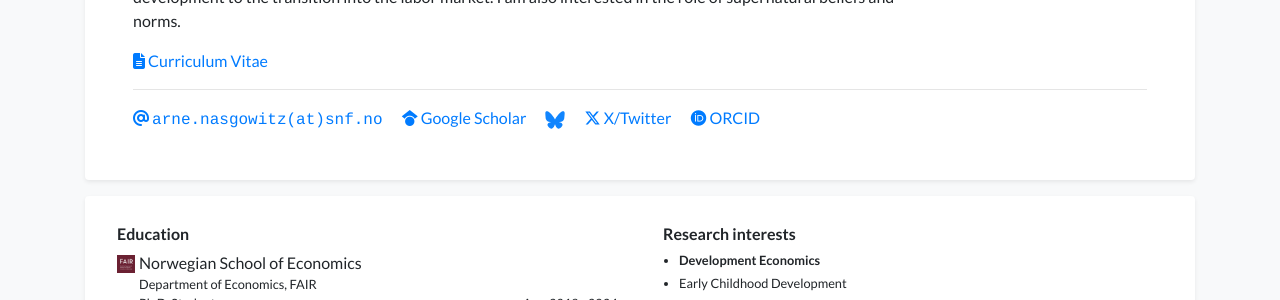
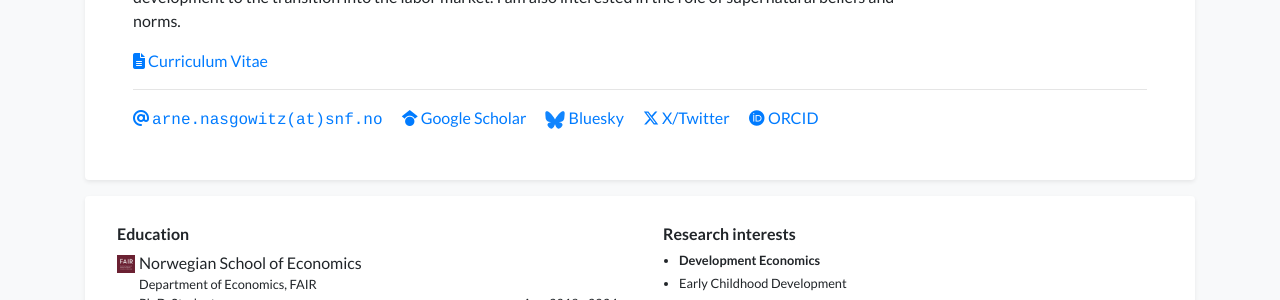
Before and after one commit to arne-nasgowitz/arne-nasgowitz.github.io, a Jekyll site: the page built from index.html, in a window 1280 px wide and 1143 px high. Shown: the part 351-651 px from the top of the window. Built offline with Jekyll 4.4.1, drawn with Linux system fonts in a browser that asks for light colours; nearby versions of some CDN libraries; a style sheet for code colours, icons or effects is not loaded.

Commit message:
Update profile_card.html
add bluesky label

```diff
--- a/_includes/widgets/profile_card.html
+++ b/_includes/widgets/profile_card.html
@@ -72,7 +72,7 @@
 
                         {% if site.data.profile.bluesky %}
                         <a class="pr-3 no-break" target="_blank" href="https://bsky.app/profile/{{ site.data.profile.bluesky }}">
-                            <img src="{{ site.baseurl }}/assets/images/badges/bluesky.svg" alt="Bluesky" width="20px">
+                            <img src="{{ site.baseurl }}/assets/images/badges/bluesky.svg" alt="Bluesky" width="20px"> Bluesky
                         </a>
                         {% endif %}
 
```
